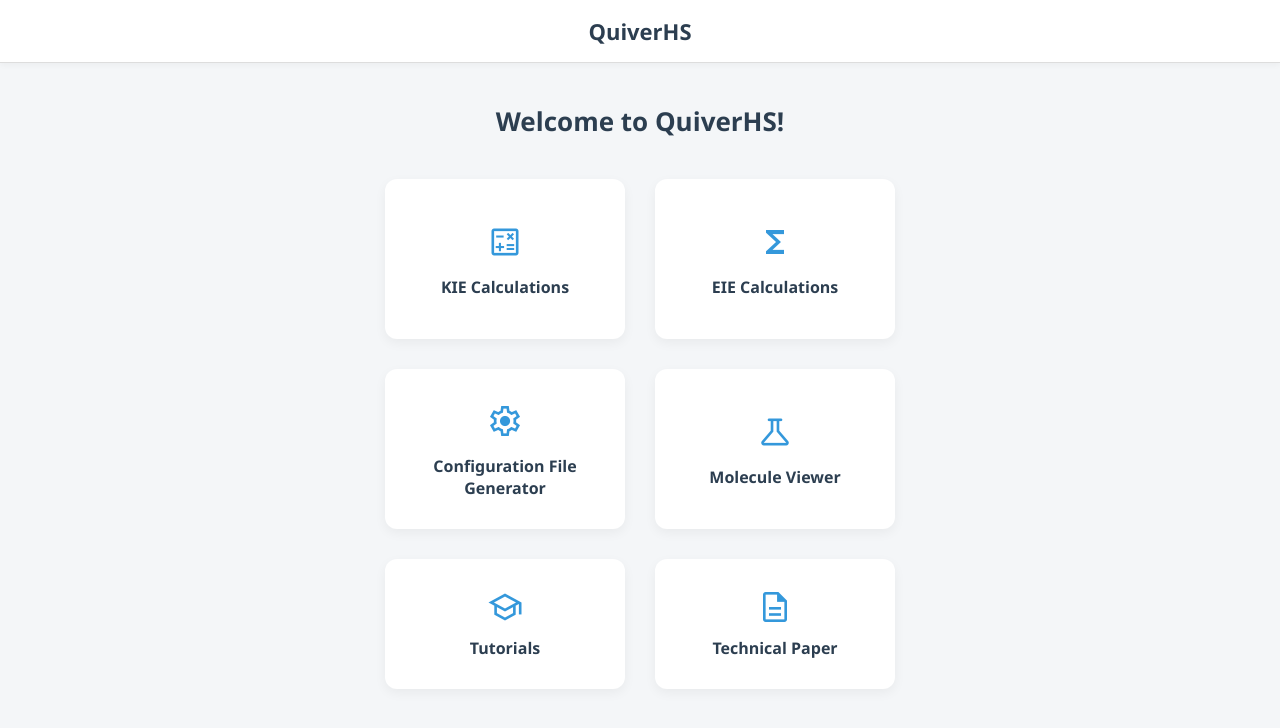
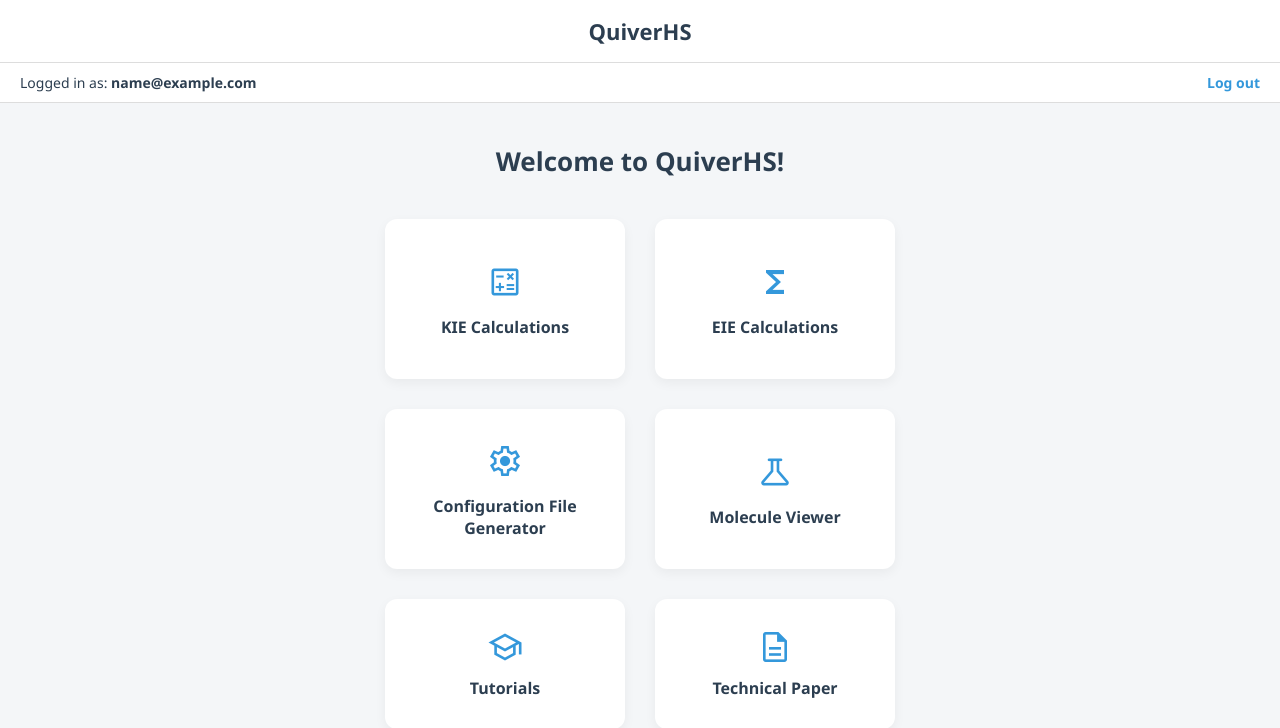
Before and after one commit to ggrazioli/PyQuiverHS, a Flask app: page /app in a window 1280 px wide. Shown: the top 728 px of the page. Run offline with Flask 3, Linux system fonts and the light colour scheme; the visitor is signed in with stand-in values (Sample User, id 1).

Commit message:
add logout button

```diff
--- a/templates/mainMenu.html
+++ b/templates/mainMenu.html
@@ -39,6 +39,27 @@
       text-align: center;
       border-bottom: 1px solid #ddd;
       box-shadow: 0 2px 6px rgba(0, 0, 0, 0.04);
+    }
+
+    .user-bar {
+      background-color: var(--white);
+      padding: 10px 20px;
+      display: flex;
+      justify-content: space-between;
+      align-items: center;
+      border-bottom: 1px solid #ddd;
+      font-size: 14px;
+    }
+
+    .logout-link {
+      color: var(--primary);
+      text-decoration: none;
+      font-weight: 600;
+      transition: color var(--transition);
+    }
+
+    .logout-link:hover {
+      color: var(--hover);
     }
 
     .container {
@@ -120,6 +141,16 @@
 
   <div class="title-bar">QuiverHS</div>
 
+  <div class="user-bar">
+    <div>
+      Logged in as: <strong>{{ current_user.email }}</strong>
+    </div>
+
+  <a href="{{ url_for('auth.logout') }}" class="logout-link">
+    Log out
+  </a>
+</div>
+
   <div class="container">
     <h2>Welcome to QuiverHS!</h2>
 
```
